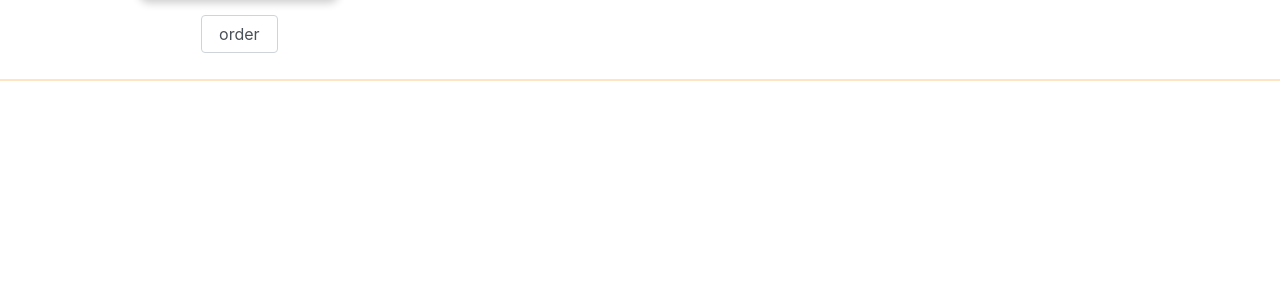
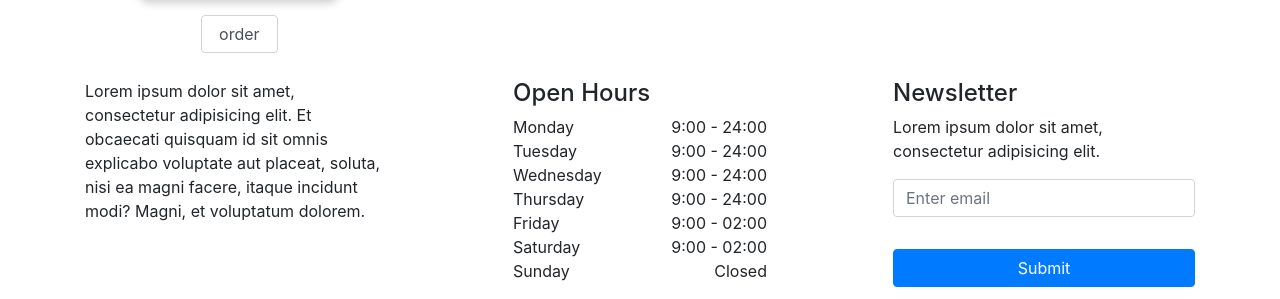
Before and after one commit to armangiter/maktab64-cafe-project, a Flask app: template templates/menu.html in a window 1280 px wide. Shown: the part 719-1018 px from the top of the page. Before the commit the page ends 800 px from the top, so only its background shows below. Run offline with Flask 2, Linux system fonts and the light colour scheme; the template is opened without the code that fills it: most values are stand-ins (such as "Sample title", 1, 10 or a date in 2020); some libraries are stand-ins or nearby versions.

Commit message:
refactor footer

```diff
--- a/templates/menu.html
+++ b/templates/menu.html
@@ -204,6 +204,59 @@
             </div>
         </div>
     </div>
+    <div class="container" id="footer">
+        <div class="row ">
+            <div class="col-lg-4">
+                <div class="footer-widget pr-lg-5 pr-0">
+                    <p>Lorem ipsum dolor sit amet, consectetur adipisicing elit. Et obcaecati quisquam id sit omnis
+                        explicabo voluptate aut placeat, soluta, nisi ea magni facere, itaque incidunt modi? Magni,
+                        et voluptatum dolorem.</p>
+                    <nav class="nav nav-mastfoot justify-content-start">
+                        <a class="nav-link" href="#">
+                            <i class="bi bi-instagram"></i>
+                        </a>
+                        <a class="nav-link" href="#">
+                            <i class="bi bi-telegram"></i>
+                        </a>
+                        <a class="nav-link" href="#">
+                            <i class="bi bi-twitter"></i>
+                        </a>
+                    </nav>
+                </div>
+            </div>
+            <div class="col-lg-4">
+                <div class="footer-widget px-lg-5 px-0">
+                    <h4>Open Hours</h4>
+                    <ul class="list-unstyled open-hours">
+                        <li class="d-flex justify-content-between"><span>Monday</span><span>9:00 - 24:00</span></li>
+                        <li class="d-flex justify-content-between"><span>Tuesday</span><span>9:00 - 24:00</span>
+                        </li>
+                        <li class="d-flex justify-content-between"><span>Wednesday</span><span>9:00 - 24:00</span>
+                        </li>
+                        <li class="d-flex justify-content-between"><span>Thursday</span><span>9:00 - 24:00</span>
+                        </li>
+                        <li class="d-flex justify-content-between"><span>Friday</span><span>9:00 - 02:00</span></li>
+                        <li class="d-flex justify-content-between"><span>Saturday</span><span>9:00 - 02:00</span>
+                        </li>
+                        <li class="d-flex justify-content-between"><span>Sunday</span><span> Closed</span></li>
+                    </ul>
+                </div>
+            </div>
+            <div class="col-lg-4">
+                <div class="footer-widget pl-lg-5 pl-0">
+                    <h4>Newsletter</h4>
+                    <p>Lorem ipsum dolor sit amet, consectetur adipisicing elit.</p>
+                    <form id="newsletter">
+                        <div class="form-group">
+                            <input type="email" class="form-control" id="emailNewsletter"
+                                   aria-describedby="emailNewsletter" placeholder="Enter email">
+                        </div>
+                        <button type="submit" class="btn btn-primary w-100">Submit</button>
+                    </form>
+                </div>
+            </div>
+        </div>
+    </div>
 </div>
 </body>
 </html>
```
